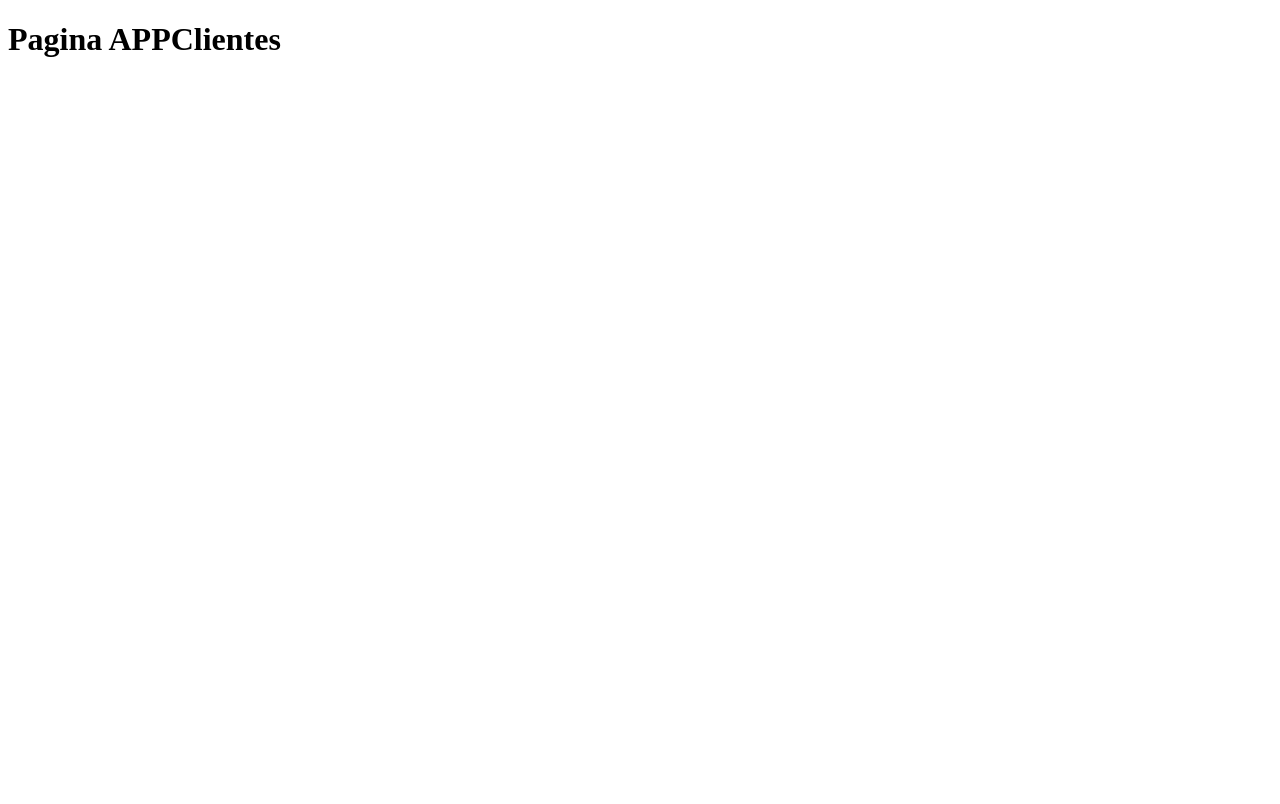
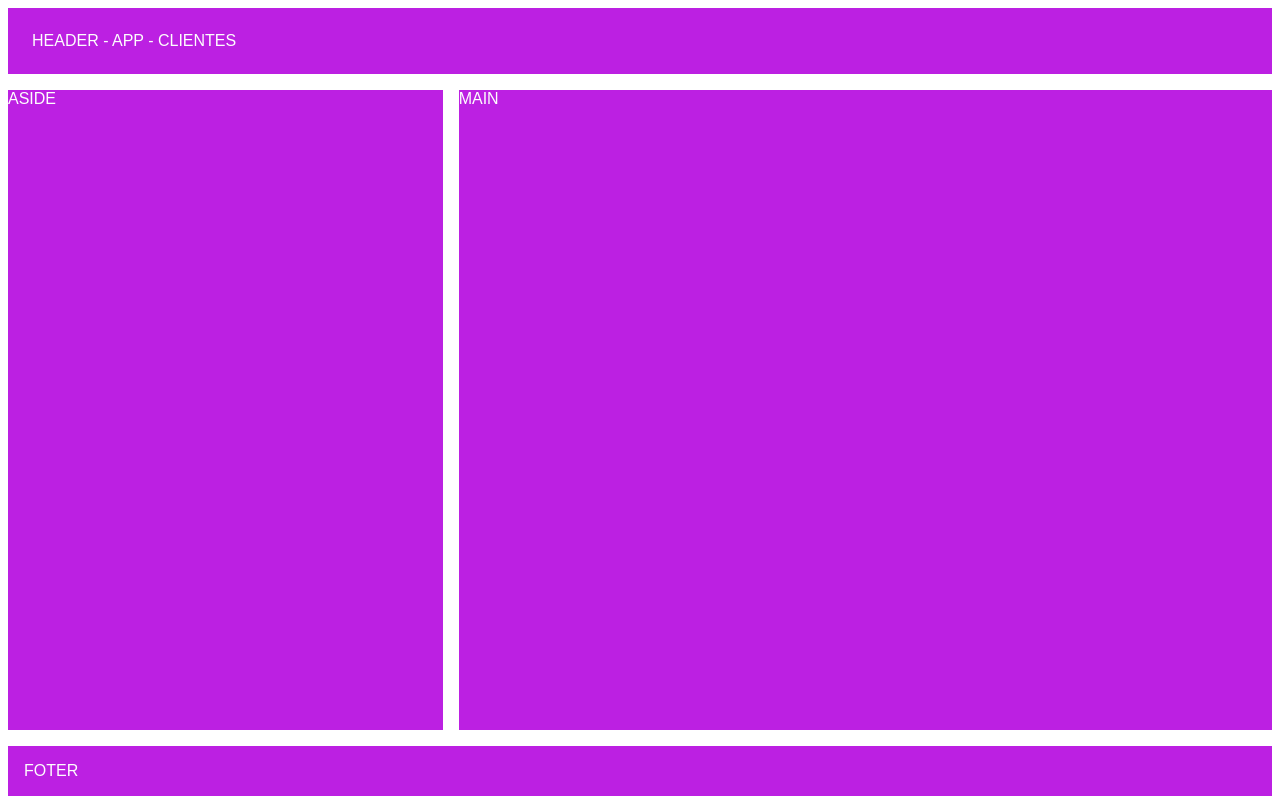
Before and after one commit to afaqueti/firststep, a Django app: page /cli/cadastro/ in a window 1280 px wide. Before the commit the page is almost empty. Before the commit the page ends 57 px from the top, so only its background shows below. Run offline with Django 3.2, Linux system fonts and the light colour scheme.

Commit message:
Deploy CSS-Grid

```diff
--- a/clientes/templates/clientes.html
+++ b/clientes/templates/clientes.html
@@ -1,10 +1,15 @@
+{% load static %}
 <!DOCTYPE html>
-<html lang="pt-br">
+<html lang="en">
 <head>
 	<meta charset="UTF-8">
-	<title>Document</title>
+	<title>CLIENTES</title>
+	<link rel="stylesheet" href="{%static 'styles.css' %}">
 </head>
 <body>
-	<h1>Pagina APPClientes</h1>
+	<header class="o-header">HEADER - APP - CLIENTES</header>
+	<aside class="o-aside">ASIDE</aside>
+	<main class="o-main">MAIN</main>
+	<footer class="o-footer">FOTER</footer>
 </body>
 </html>
--- a/frontend/urls.py
+++ b/frontend/urls.py
@@ -2,6 +2,5 @@ from django.urls import path
 from .views import frontend
 
 urlpatterns = [
-    path('pag/', frontend),
-
+    path('index/', frontend),
 ]
--- a/fulljud/settings.py
+++ b/fulljud/settings.py
@@ -124,3 +124,7 @@ USE_TZ = True
 # https://docs.djangoproject.com/en/2.2/howto/static-files/
 
 STATIC_URL = '/static/'
+
+STATICFILES_DIRS = [
+    'static',
+]
--- /dev/null
+++ b/static/styles.css
@@ -0,0 +1,34 @@
+body {
+  display: grid;
+  font-family: Arial, sans-serif;
+  grid-gap: 1rem;
+  grid-template-areas:
+    "header header header"
+    "aside main main"
+    "footer footer footer";
+  grid-template-columns: auto auto auto;
+  grid-template-rows: auto 80vh auto;
+}
+
+.o-header {
+  grid-area: header;
+  padding: 1.5rem;
+}
+
+.o-aside {
+  grid-area: aside;
+}
+
+.o-main {
+  grid-area: main;
+}
+
+.o-footer {
+  grid-area: footer;
+  padding: 1rem;
+}
+
+.o-header, .o-aside, .o-main, .o-footer {
+  background: #BC20E2;
+  color: #FDFDFD;
+}
```
Also changed, not shown: frontend/templates/index.html (+7 -2 lines), clientes/statics/styles.css (deleted).
